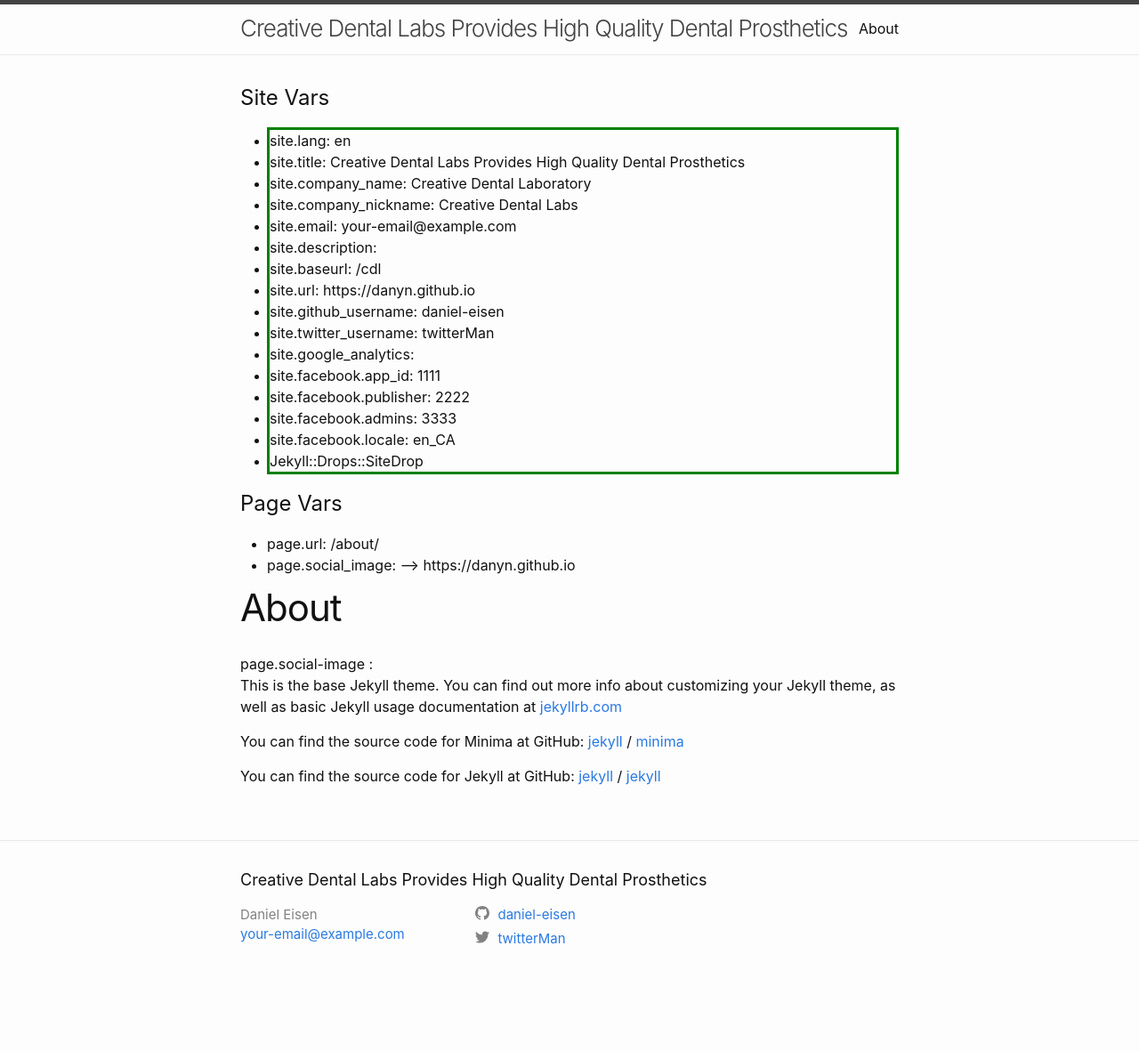
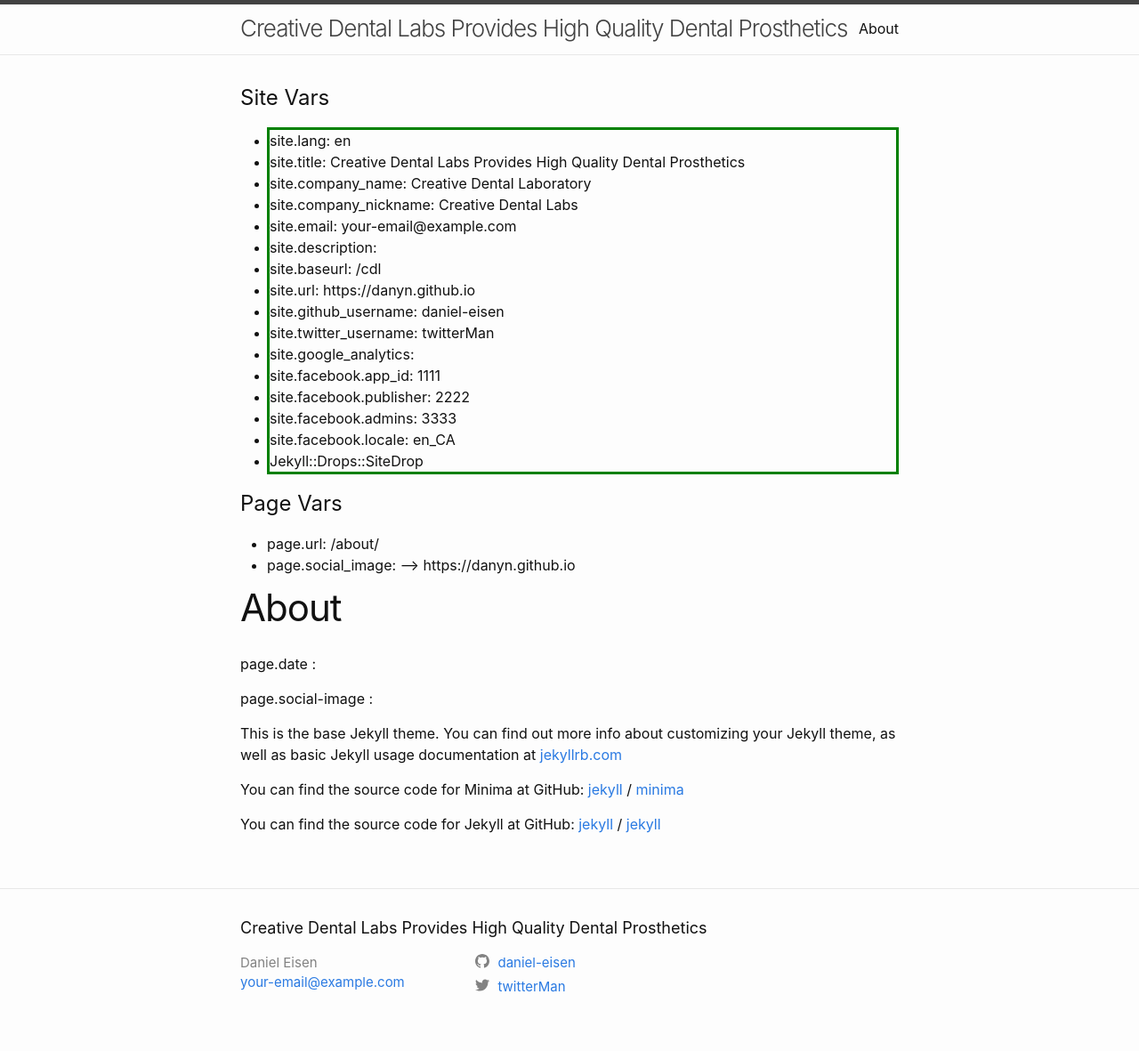
Before and after one commit to danyn/cdl, a Jekyll site: the page built from about.md, in a window 1280 px wide. Shown: the whole page at 89% size. Built offline with Jekyll 4.4.1, drawn with Linux system fonts in a browser that asks for light colours; before the commit the page ends 1127 px from its top, so only the background shows below that.

Commit message:
adds page.date to seo

```diff
--- a/_config.yml
+++ b/_config.yml
@@ -17,6 +17,9 @@
 # https://developers.facebook.com/docs/internationalization#locales
 # OG image is 1200 pixels x 627 pixels (1.91/1 ratio) -> don’t exceed the 5MB size limit.
 #variables
+#repository is required/helps github-pages gem it's a good idea to include
+# need to call api to find it from list of repos
+
 repository: 130800110
 repository_url: https://github.com/danyn/cdl
 country: CA
--- a/_includes/seo-group.html
+++ b/_includes/seo-group.html
@@ -1,4 +1,4 @@
-<!-- Begin social view for how site appears in social graphs when shared -->
+<!-- Begin SEO group for social shares and rich search results -->
 
 {%- if site.title -%}
   <title>{{ site.title }} | {{ site.description }}</title>
@@ -34,14 +34,19 @@
   <meta property="og:image" content="{{ site.url }}/{{ site.social_image }}" />
 {%- endif -%}
 
+<!--
+The Date assigned to the Post. This can be overridden in a Post’s front matter
+by specifying a new date/time in the format  YYYY-MM-DD HH:MM:SS (assuming UTC),
+or  YYYY-MM-DD HH:MM:SS +/-TTTT (to specify a time zone using an offset from UTC.
+e.g. 2008-12-14 10:30:00 +0900).
+ -->
 
+{%- if page.date -%}
+  <meta property="og:type" content="article" />
+  <meta property="article:published_time" content="{{ page.date | date_to_xmlschema }}" />
+{%- endif -%}
 
 {% comment %}
-{% if page.date %}
-  <meta property="og:type" content="article" />
-  <meta property="article:published_time" content="{{ page.date | date_to_xmlschema }}" />
-{% endif %}
-
 {% if paginator.previous_page %}
   <link rel="prev" href="{{ paginator.previous_page_path | absolute_url }}" />
 {% endif %}
@@ -102,7 +107,7 @@
 {% endif %}
 {% endcomment %}
 
-<!-- End social view -->
+<!-- End SEO group -->
 
 <!-- Begin Schema.org description of thing -->
 {% comment %}
--- a/about.md
+++ b/about.md
@@ -5,7 +5,11 @@ permalink: /about/
 
 ---
 <!-- social_image: /assets/share.jpg -->
-page.social-image : {{page.social_image}} <br>
+
+page.date : {{page.date}}
+
+page.social-image : {{page.social_image}}
+
 This is the base Jekyll theme. You can find out more info about customizing your Jekyll theme, as well as basic Jekyll usage documentation at [jekyllrb.com](https://jekyllrb.com/)
 
 You can find the source code for Minima at GitHub:
```
